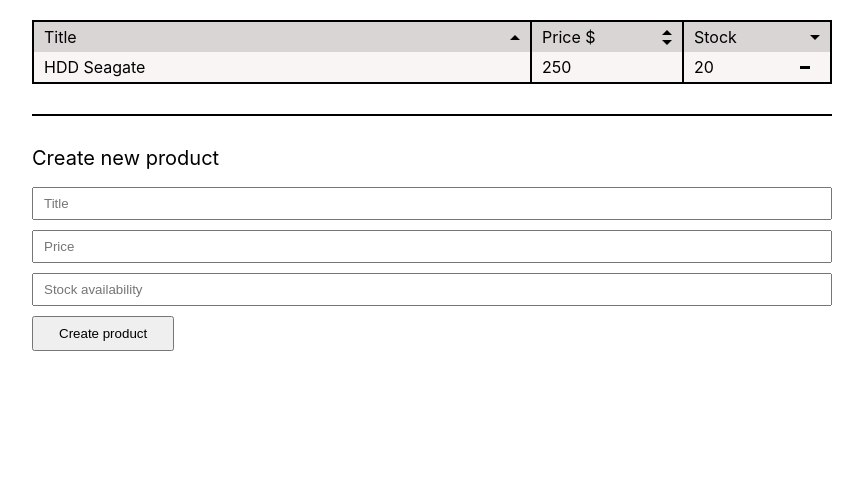
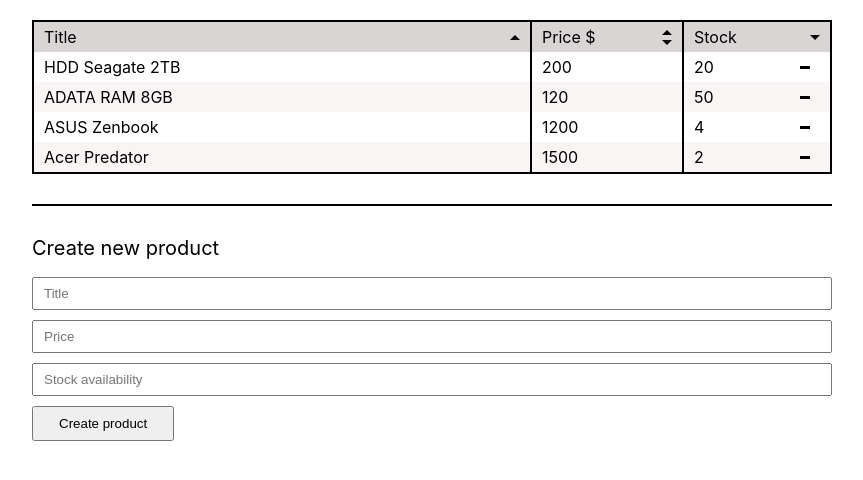
Before and after one commit to bota21/exam_7, a React (Create React App) app in the folder product-app/: page / in a window 1280 px wide. Shown: the top 480 px of the page, without its empty margins (208-1071 px from the left). Built offline with nearby package versions, Linux system fonts and the light colour scheme.

Commit message:
#3 Добавлен стейт с данными, функция по уменьшению кол-во товаров и функция по добавлению данных товаров динамический

```diff
--- a/product-app/src/components/ProductList/ProductList.js
+++ b/product-app/src/components/ProductList/ProductList.js
@@ -1,8 +1,7 @@
 import { React } from 'react';
 import s from './ProductList.module.css';
-import List from './List/List';
 
-const ProductList = props => {
+const ProductList = () => {
     return (
         <div className={s.product_list}>
             <div className={s.title_wrapper}>
@@ -19,12 +18,6 @@ const ProductList = props => {
                 <span className={s.triangle_down}></span>
                 </div>
             </div>
-            <div className={s.list_wrapper}>
-            <List
-            title={props.title} price={props.price} stock={props.stock} onReduce={props.onReduce}
-            />
-            </div>
-
         </div>
     )
 };
--- a/product-app/src/components/ProductList/ProductList.module.css
+++ b/product-app/src/components/ProductList/ProductList.module.css
@@ -1,6 +1,3 @@
-.product_list{
-    border-bottom: 2px solid #000;
-}
 .title_wrapper{
     background: rgb(218, 213, 213);
     display: grid;
@@ -32,14 +29,12 @@
     cursor: pointer;
 }
 .title{
-    border: 2px solid #000;
-}
-.price{
-    border-top: 2px solid #000;
+    border-left: 2px solid #000;
+    border-right: 2px solid #000;
 }
 .stock{
-    border: 2px solid #000;
-    border-bottom: transparent;
+    border-left: 2px solid #000;
+    border-right: 2px solid #000;
 }
 .title, .price, .stock{
     display: flex;
--- a/product-app/src/container/Page/Page.js
+++ b/product-app/src/container/Page/Page.js
@@ -1,11 +1,40 @@
-import { React } from 'react';
+import { React, useState } from 'react';
 import s from './Page.module.css'
+import { v4 as uuidv4 } from 'uuid';
 import ProductList from '../../components/ProductList/ProductList';
 import Form from '../../components/ProductForm/ProductForm';
+import List from '../../components/List/List';
 const Page = () => {
+    const [product, setProduct] = useState([
+        {id: uuidv4(), name: 'HDD Seagate 2TB', price: 200, stock: 20},
+        {id: uuidv4(), name: 'ADATA RAM 8GB', price: 120, stock: 50},
+        {id: uuidv4(), name: 'ASUS Zenbook', price: 1200, stock: 4},
+        {id: uuidv4(), name: 'Acer Predator', price: 1500, stock: 2}
+    ])
+
+    let reduceStock = id => {
+        let index = product.findIndex(i => i.id === id);
+        let copyProduct = [...product];
+        if(copyProduct[index].stock === 0) return;
+        copyProduct[index].stock--;
+        setProduct(copyProduct)
+    }
+
+    let addProductList = product.map(item => {
+        return <List
+        key={item.id}
+        title={item.name}
+        price={item.price}
+        stock={item.stock}
+        onReduce={() => reduceStock(item.id)}
+        />
+    })
     return (
         <div className={s.page}>
-        <ProductList  title='HDD Seagate' price='250' stock='20'/>
+        <div className={s.wrapper}>
+        <ProductList />
+        {addProductList}
+        </div>
         <div className={s.line}></div>
         <Form />
         </div>
--- a/product-app/src/container/Page/Page.module.css
+++ b/product-app/src/container/Page/Page.module.css
@@ -10,3 +10,7 @@
     background: #000;
     margin: 30px 0;
 }
+.wrapper{
+    border-top: 2px solid #000;
+    border-bottom: 2px solid #000;
+}
```
Also changed, not shown: product-app/src/components/List/List.js (renamed from product-app/src/components/ProductList/List/List.js), product-app/src/components/List/List.module.css (renamed from product-app/src/components/ProductList/List/List.module.css), 1 other file (tests, documents, lock files or other folders).
